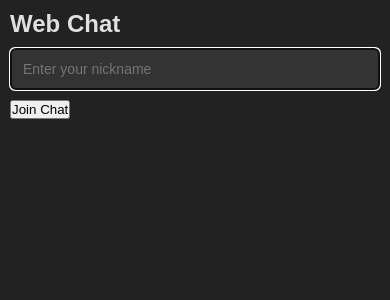
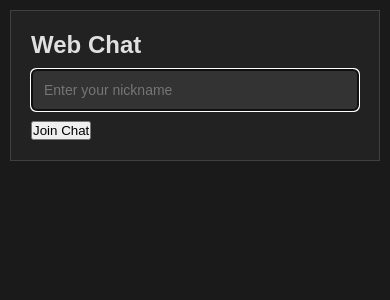
Before and after one commit to OriA64/web-chat-app, a Flask app: page / in a window 390 px wide. Shown: the top 300 px of the page. Run offline with Flask 2, Linux system fonts and the light colour scheme; some libraries are stand-ins or nearby versions.

Commit message:
Reverted mobile layout changes while keeping message and image fixes

```diff
--- a/templates/index.html
+++ b/templates/index.html
@@ -19,36 +19,27 @@
         }
 
         #chat-container {
-            width: 100%;
+            width: 80%;
+            margin: 20px auto;
+            padding: 20px;
+            border: 1px solid #404040;
+            border-radius: 5px;
             max-width: 800px;
-            margin: 0 auto;
-            padding: 10px;
-            border-radius: 5px;
             background-color: #222;
-            position: fixed;
-            top: 0;
-            left: 0;
-            right: 0;
-            bottom: 0;
-            display: flex;
-            flex-direction: column;
-            height: 100vh;
         }
 
         #messages {
-            flex-grow: 1;
+            height: 400px;
             overflow-y: auto;
-            padding: 10px;
-            margin-bottom: 10px;
+            border: 1px solid #333;
+            padding: 15px;
+            margin-bottom: 15px;
         }
 
         #chat-section {
             position: relative;
             flex-shrink: 0;
             background-color: #333;
-            padding: 10px;
-            border-radius: 5px;
-            border: 1px solid #333;
             padding: 15px;
             margin-bottom: 15px;
             border-radius: 8px;
@@ -519,23 +510,13 @@
 
         // Send message on Enter key
         document.getElementById('message-input').addEventListener('keypress', function(e) {
-            if (e.key === 'Enter' && !e.shiftKey) {
+            if (e.key === 'Enter') {
                 e.preventDefault(); // Prevent form submission on mobile
                 sendMessage();
             }
         });
 
-        // Handle mobile keyboard visibility
-        document.getElementById('message-input').addEventListener('focus', function() {
-            const messagesDiv = document.getElementById('messages');
-            messagesDiv.scrollTop = messagesDiv.scrollHeight;
-        });
 
-        // Handle window resize (when keyboard shows/hides)
-        window.addEventListener('resize', function() {
-            const messagesDiv = document.getElementById('messages');
-            messagesDiv.scrollTop = messagesDiv.scrollHeight;
-        });
 
         // Auto-focus input fields
         document.addEventListener('DOMContentLoaded', function() {
```
